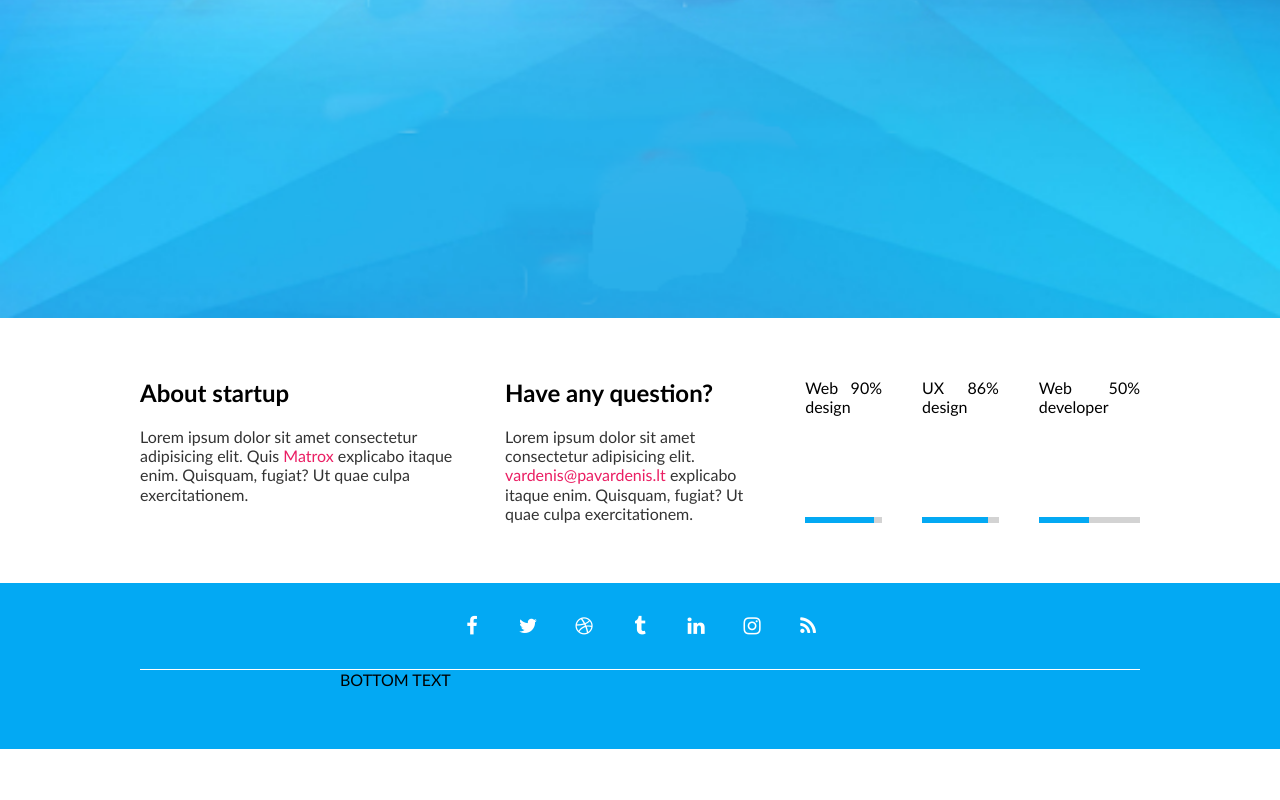
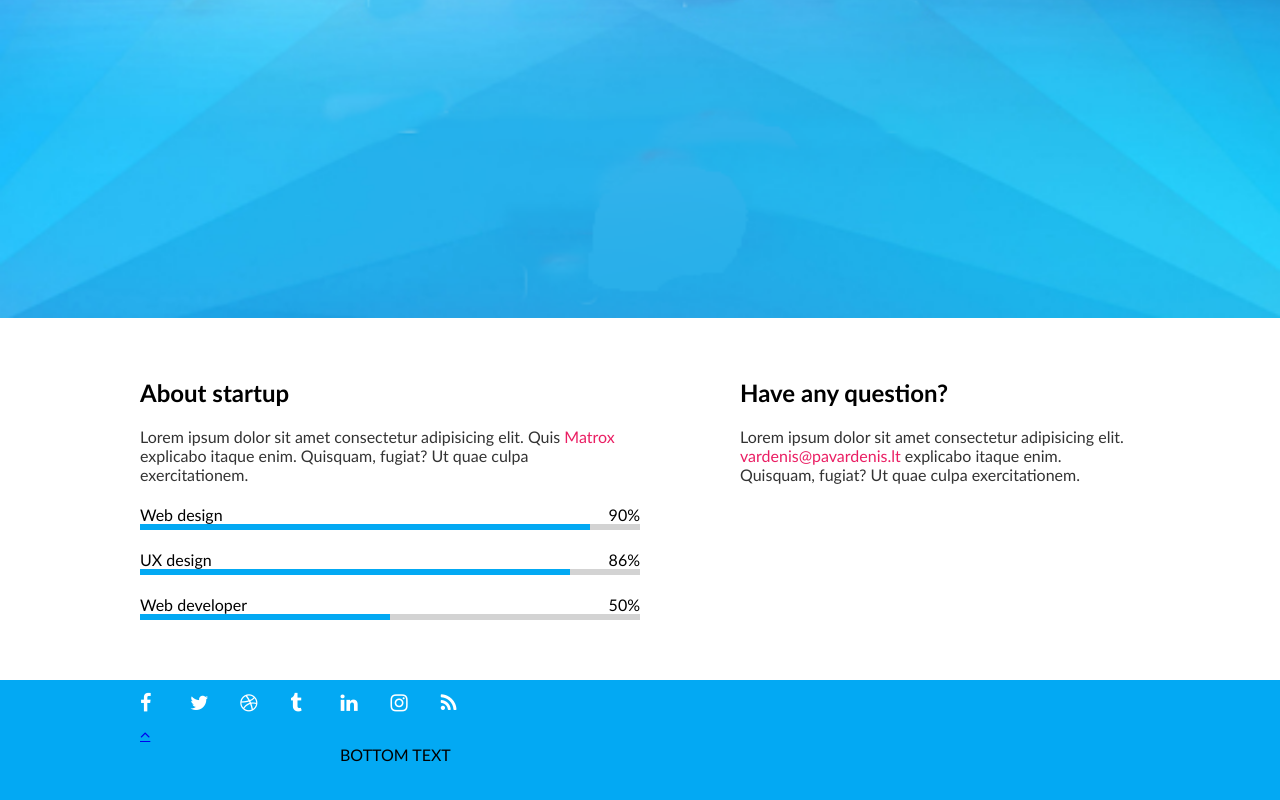
Before and after one commit to VytautasValutis/08-coming-soon, a website: page index.html in a window 1280 px wide. Shown: the part 482-1282 px from the top of the page. Before the commit the page ends 1231 px from the top, so only its background shows below. Drawn offline with Linux system fonts and the light colour scheme.

Commit message:
Error update

```diff
--- a/index.html
+++ b/index.html
@@ -51,11 +51,6 @@
             <div class="column">
                 <h2>About startup</h2>
                 <p>Lorem ipsum dolor sit amet consectetur adipisicing elit. Quis <a href="#">Matrox</a> explicabo itaque enim. Quisquam, fugiat? Ut quae culpa exercitationem.</p>
-            </div>
-            <div class="column right-column">
-                <h2>Have any question?</h2>
-                <p>Lorem ipsum dolor sit amet consectetur adipisicing elit. <a href="mailto:vardenis@pavardenis.lt">vardenis@pavardenis.lt</a> explicabo itaque enim. Quisquam, fugiat? Ut quae culpa exercitationem.</p>
-            </div>
                 <div class="progress-bar">
                     <div class="top">
                         <div class="label">Web design</div>
@@ -84,9 +79,15 @@
                     </div>
                 </div>
             </div>
+            <div class="column right-column">
+                <h2>Have any question?</h2>
+                <p>Lorem ipsum dolor sit amet consectetur adipisicing elit. <a href="mailto:vardenis@pavardenis.lt">vardenis@pavardenis.lt</a> explicabo itaque enim. Quisquam, fugiat? Ut quae culpa exercitationem.</p>
+            </div>
+        </div>
     </main>
     <footer class="container bg-main">
-        <div class="row socials">
+        <div class="row">
+            <div class="socials">
                 <a href="#" target="_blank" class="fa fa-facebook"></a>
                 <a href="#" target="_blank" class="fa fa-twitter"></a>
                 <a href="#" target="_blank" class="fa fa-dribbble"></a>
@@ -95,6 +96,8 @@
                 <a href="#" target="_blank" class="fa fa-instagram"></a>
                 <a href="#" target="_blank" class="fa fa-rss"></a>
             </div>
+            <a href="#" class="back-to-top fa fa-angle-up"></a>
+        </div>
     <div class="short-row">
             BOTTOM TEXT
         </div>
```
Lines whose indentation alone changed are shown as unchanged.
